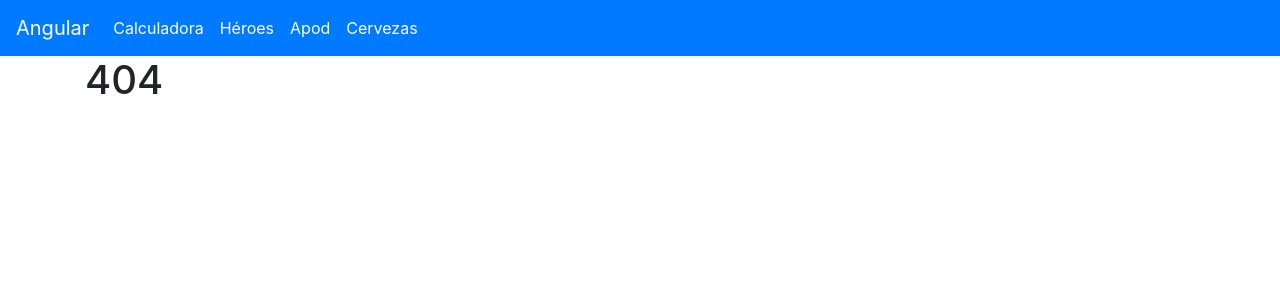
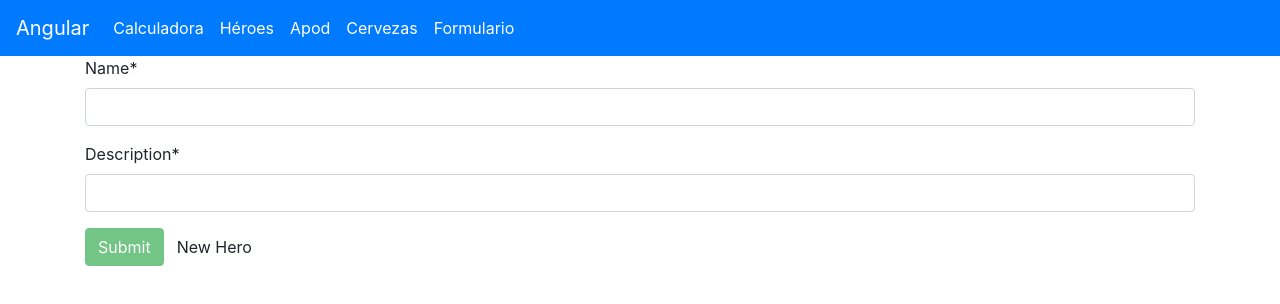
Before and after one commit to fjaviermejias/angular_samples, an Angular app: page /form in a window 1280 px wide. Before the commit this address had no page. Shown: the top 304 px of the page. Built offline with nearby package versions, Linux system fonts and the light colour scheme; what @angular-slider/ngx-slider, @angular/youtube-player would draw is missing.

Commit message:
template form added

```diff
--- a/src/app/app-routing.module.ts
+++ b/src/app/app-routing.module.ts
@@ -3,6 +3,7 @@ import { Routes, RouterModule } from '@angular/router'; // CLI imports router
 import { ApodComponent } from './components/apod/apod/apod.component';
 import { BeersComponent } from './components/beers/beers/beers.component';
 import { CalculatorComponent } from './components/calculator/calculator/calculator.component';
+import { FormComponent } from './components/form/form/form.component';
 import { HeroesComponent } from './components/heroes/heroes/heroes.component';
 import { PageNotFoundComponent } from './components/page-not-found/page-not-found.component';
 
@@ -11,7 +12,8 @@ const routes: Routes = [
     { path: 'heroes', component: HeroesComponent },
     { path: 'beers', component: BeersComponent },
     { path: 'apod', component: ApodComponent },
-    { path: '', redirectTo: '/heroes', pathMatch: 'full'},
+    { path: 'form', component: FormComponent },
+    { path: '', redirectTo: '/form', pathMatch: 'full'},
     { path: '**', component: PageNotFoundComponent }
 ]; // sets up routes constant where you define your routes
 
--- a/src/app/app.component.html
+++ b/src/app/app.component.html
@@ -18,6 +18,9 @@
       <li class="nav-item active">
         <a class="nav-link" routerLink="/beers" routerLinkActive="active">Cervezas</a>
       </li>
+      <li class="nav-item active">
+        <a class="nav-link" routerLink="/form" routerLinkActive="active">Formulario</a>
+      </li>
     </ul>
   </div>
 </nav>
--- a/src/app/app.module.ts
+++ b/src/app/app.module.ts
@@ -25,6 +25,7 @@ import { ShowApodComponent } from './components/apod/show-apod/show-apod.compone
 import { DateApodComponent } from './components/apod/date-apod/date-apod.component';
 import { AppRoutingModule } from './app-routing.module';
 import { PageNotFoundComponent } from './components/page-not-found/page-not-found.component';
+import { FormComponent } from './components/form/form/form.component';
 
 
 @NgModule({
@@ -42,7 +43,8 @@ import { PageNotFoundComponent } from './components/page-not-found/page-not-foun
     AbvPipe,
     ShowApodComponent,
     DateApodComponent,
-    PageNotFoundComponent
+    PageNotFoundComponent,
+    FormComponent
   ],
   imports: [
     BrowserModule,
--- a/src/app/components/beers/beer-card/beer-card.component.ts
+++ b/src/app/components/beers/beer-card/beer-card.component.ts
@@ -12,7 +12,6 @@ export class BeerCardComponent implements OnInit {
   constructor() { }
 
   ngOnInit(): void {
-    console.log(this.beer);
 
   }
 
--- a/src/app/components/beers/beers/beers.component.ts
+++ b/src/app/components/beers/beers/beers.component.ts
@@ -1,4 +1,4 @@
-import { Component, OnInit } from '@angular/core';
+import { Component, OnDestroy, OnInit } from '@angular/core';
 import { Beer } from 'src/app/model/beer';
 import { BeersService } from 'src/app/services/beers.service';
 import { Options } from "@angular-slider/ngx-slider";
@@ -8,10 +8,10 @@ import { Options } from "@angular-slider/ngx-slider";
   templateUrl: './beers.component.html',
   styleUrls: ['./beers.component.scss']
 })
-export class BeersComponent implements OnInit {
+export class BeersComponent implements OnInit, OnDestroy {
 
-  value: number = 4;
-  highValue: number = 5;
+  value: number = 0;
+  highValue: number = 0;
   options: Options = {
     floor: 0,
     ceil: 60,
@@ -24,13 +24,24 @@ export class BeersComponent implements OnInit {
   constructor(public service: BeersService) { }
 
   ngOnInit(): void {
-
+    this.value = this.service.value;
+    this.highValue = this.service.highValue;
+    console.log('BeersComponent.ngOnInit');
     this.service.getBeersData().subscribe(
       (data) => { this.processData(data) },
       (error) => { this.processError(error) });
   }
 
+  ngOnDestroy(): void {
+    this.service.value = this.value;
+    this.service.highValue = this.highValue;
+    console.log('BeersComponent.ngOnDestroy');
+  }
+
+
   processData(data: any): void {
+    console.log(data);
+
     for (const beerJson of data) {
       const beer = new Beer(beerJson);
       this.beers.push(beer);
--- /dev/null
+++ b/src/app/components/form/form/form.component.html
@@ -0,0 +1,20 @@
+<form (ngSubmit)="onSubmit()" #heroForm="ngForm">
+    <div class="form-group">
+        <label for="name">Name*</label>
+        <input type="text" class="form-control" id="name" [(ngModel)]="model.name" name="name" #name="ngModel"  pattern="^[a-zA-ZñÑáÁéÉíÍóÓúÚ]+$" required>
+        <div [hidden]="name.valid || name.untouched" class="alert alert-danger">
+            Name is required
+        </div>
+    </div>
+
+    <div class="form-group">
+        <label for="alterEgo">Description*</label>
+        <input type="text" class="form-control" id="alterEgo" [(ngModel)]="model.description" name="description" #description="ngModel" required>
+        <div [hidden]="description.valid || description.untouched" class="alert alert-danger">
+            Description is required
+        </div>
+    </div>
+
+    <button type="submit" class="btn btn-success" [disabled]="heroForm.form.invalid">Submit</button>
+    <button type="button" class="btn btn-default" (click)="handleClick(heroForm)">New Hero</button>
+</form>
--- /dev/null
+++ b/src/app/components/form/form/form.component.ts
@@ -0,0 +1,34 @@
+import { Component, OnInit } from '@angular/core';
+import { Hero } from 'src/app/model/hero';
+
+@Component({
+  selector: 'app-form',
+  templateUrl: './form.component.html',
+  styleUrls: ['./form.component.scss']
+})
+export class FormComponent implements OnInit {
+
+  constructor() { }
+
+  ngOnInit(): void {
+  }
+
+  powers = ['Really Smart', 'Super Flexible',
+            'Super Hot', 'Weather Changer'];
+
+  model = new Hero('', '');
+
+  submitted = false;
+
+  onSubmit() { this.submitted = true; }
+
+  newHero() {
+    this.model = new Hero('', '');
+  }
+
+  handleClick(form: any) {
+    this.newHero();
+    console.log(form);
+    form.reset();
+  }
+}
--- a/src/app/services/beers.service.ts
+++ b/src/app/services/beers.service.ts
@@ -4,6 +4,9 @@ import { Observable } from 'rxjs';
 
 @Injectable()
 export class BeersService {
+
+  value = 3;
+  highValue = 4.6;
 
   constructor(public service: HttpClient) { }
 
```
Also changed, not shown: src/app/components/form/form/form.component.scss (added), 1 other file (tests, documents, lock files or other folders).
